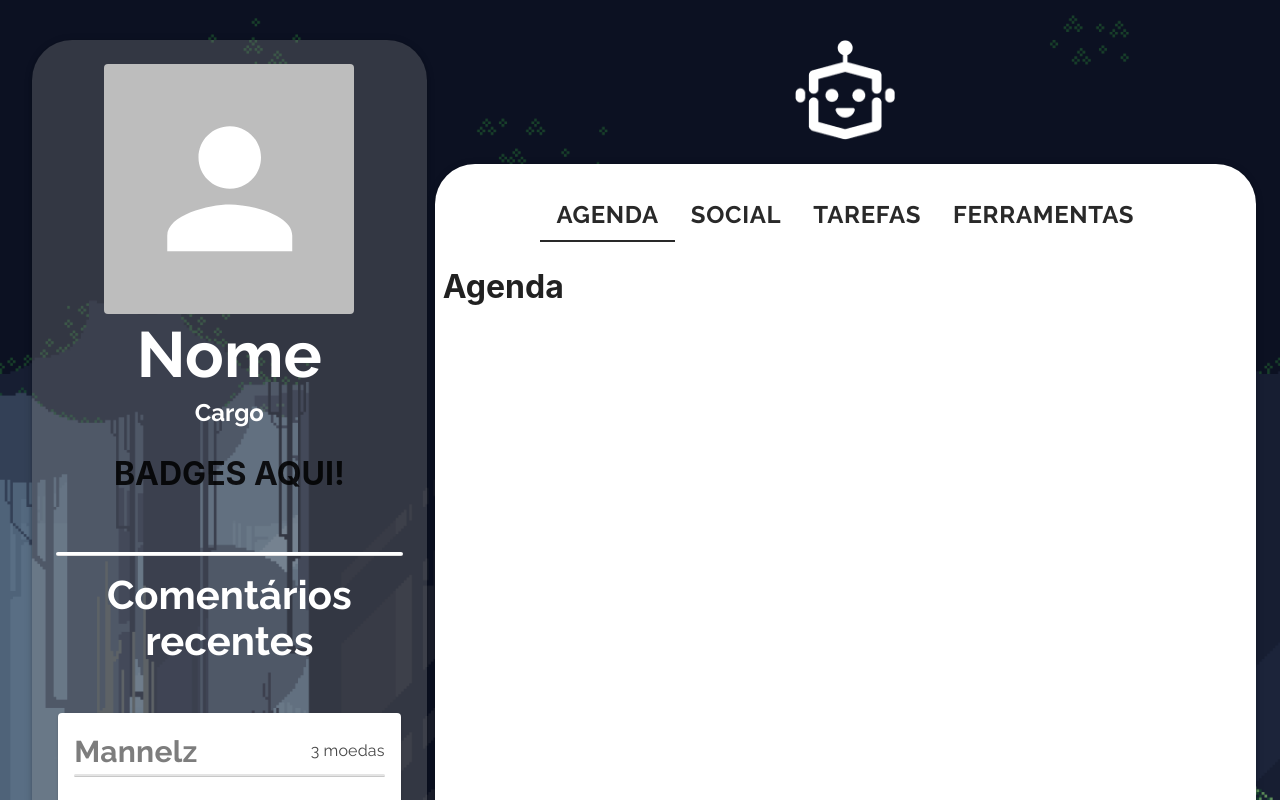
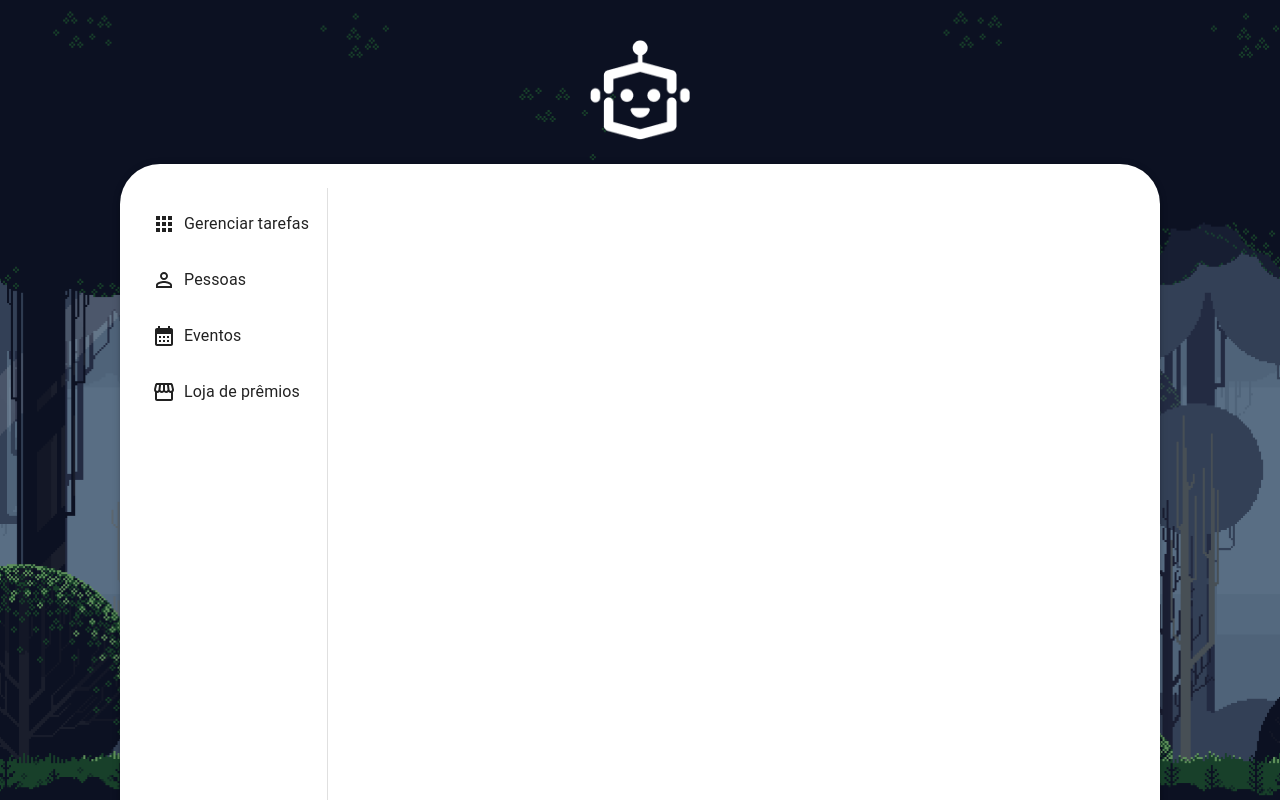
Before and after one commit to vareIIa/ADS-BD, a React (Vite) app: page / in a window 1280 px wide. Shown: the top 800 px of the page. Built offline with nearby package versions, Linux system fonts and the light colour scheme.

Commit message:
Tela de administrador

```diff
--- a/src/components/cardProfile/cardProfile.jsx
+++ b/src/components/cardProfile/cardProfile.jsx
@@ -19,68 +19,7 @@ const CardProfile = (agenteSucesso) => {
         borderRadius: "40px",
       }}
     >
-      <Box sx={flexStyle}>
-        <Box sx={flexStyle} gap={0.5}>
-          <Avatar
-            src=""
-            alt="Foto de Perfil do Agente"
-            variant="rounded"
-            sx={{ width: "250px", height: "250px" }}
-          />
 
-          <Typography
-            variant="h3"
-            fontFamily={"Raleway, sans-serif"}
-            fontSize={"64px"}
-            fontWeight={"bold"}
-            color={"white"}
-          >
-            Nome
-          </Typography>
-
-          <Typography
-            variant="h5"
-            fontFamily={"Raleway, sans-serif"}
-            fontSize={"24px"}
-            fontWeight={"bold"}
-            color={"white"}
-          >
-            Cargo
-          </Typography>
-        </Box>
-
-        {/* Map para percorrer todas as medalhas do Agente */}
-        <Box marginBottom={"2rem"}>
-          <h1>BADGES AQUI!</h1>
-        </Box>
-
-        <Box width={"100%"}>
-          <Divider
-            variant="middle"
-            sx={{
-              height: "3px",
-              backgroundColor: "white",
-              borderRadius: "1rem",
-            }}
-          />
-        </Box>
-
-        {/* Map para percorrer todos os comentários do Agente */}
-        <Box marginTop={"1rem"} sx={flexStyle} gap={"3rem"}>
-          <Typography
-            variant="h3"
-            textAlign={"center"}
-            fontFamily={"Raleway, sans-serif"}
-            fontSize={"40px"}
-            fontWeight={"bold"}
-            color={"white"}
-          >
-            Comentários recentes
-          </Typography>
-
-          <CardFeedback />
-        </Box>
-      </Box>
     </Paper>
   );
 };
--- a/src/components/homeNav/homeNav.jsx
+++ b/src/components/homeNav/homeNav.jsx
@@ -1,27 +1,18 @@
-import { Box, Paper, Tab, Tabs } from "@mui/material";
+import { Box, Paper, Drawer, List, ListItem, ListItemText } from '@mui/material';
 import { useState } from "react";
-import CardSocialFeedback from "../cardSocialFeedback/cardSocialFeedback";
+import AppsIcon from '@mui/icons-material/Apps';
+import PermIdentityIcon from '@mui/icons-material/PermIdentity';
+import CalendarMonthIcon from '@mui/icons-material/CalendarMonth';
+import StorefrontIcon from '@mui/icons-material/Storefront';
+
 
 const HomeNavegation = () => {
   const [tabValue, setTabValue] = useState(0);
 
-  const handleTabChange = (_event, newValue) => {
-    setTabValue(newValue);
-  };
 
   const renderComponent = (tabValue) => {
     switch (tabValue) {
-      case 0:
-        return <h1>Agenda</h1>;
 
-      case 1:
-        return <CardSocialFeedback />;
-
-      case 2:
-        return <h1>Tarefas</h1>;
-
-      case 3:
-        return <h1>Ferramentas</h1>;
     }
   };
 
@@ -47,44 +38,43 @@ const HomeNavegation = () => {
         paddingY: 3,
         backgroundColor: "#FFF",
         borderRadius: "40px",
-          width: "100%",
+        width: "80vw",
         height: "80vh",
+        display: "flex",
       }}
     >
-        <Box>
-          <Tabs
-            value={tabValue}
-            onChange={handleTabChange}
-            centered
+      <Drawer
+        variant="permanent"
+        anchor="left"
         sx={{
-              "& .MuiTab-root": {
-                fontFamily: "Raleway, sans-serif",
-                fontSize: "24px",
-                fontWeight: "bold",
-                color: "#292929",
-              },
-
-              "& .Mui-selected": {
-                color: "#292929",
-              },
-
-              "& .css-1h9z7r5-MuiButtonBase-root-MuiTab-root.Mui-selected": {
-                color: "#292929",
-              },
-
-              "& .MuiTabs-indicator": {
-                backgroundColor: "#292929",
+          width: 200,
+          flexShrink: 0,
+          '& .MuiDrawer-paper': {
+            width: 200,
+            boxSizing: 'border-box',
+            position: 'relative',
           },
         }}
       >
-            <Tab label="Agenda" />
-            <Tab label="Social" />
-            <Tab label="Tarefas" />
-            <Tab label="Ferramentas" />
-          </Tabs>
+        <List>
+          <ListItem button>
+           <AppsIcon sx={{margin: 1}}/> <ListItemText primary="Gerenciar tarefas" />
+          </ListItem>
+          <ListItem button>
+            <PermIdentityIcon sx={{margin: 1}} /> <ListItemText primary="Pessoas" />
+          </ListItem>
+          <ListItem button>
+            <CalendarMonthIcon sx={{margin: 1}} /> <ListItemText primary="Eventos" />
+          </ListItem>
+          <ListItem button>
+            <StorefrontIcon sx={{margin: 1}}/><ListItemText primary="Loja de prêmios" />
+          </ListItem>
+        </List>
+      </Drawer>
+      <Box component="main" sx={{ flexGrow: 1, p: 3 }}>
+        {/* Conteúdo principal aqui */}
+        {renderComponent(tabValue)}
       </Box>
-
-        <Box>{renderComponent(tabValue)}</Box>
     </Paper>
   </Box>
   );
--- a/src/pages/pagInicial.jsx
+++ b/src/pages/pagInicial.jsx
@@ -8,7 +8,7 @@ const PaginaInicial = () => {
     <Box marginX={3} marginY={5}>
       <Grid container spacing={2} direction={"row"}>
         <Grid item xs>
-          <CardProfile />
+
         </Grid>
 
         <Grid item xs={8}>
@@ -16,7 +16,7 @@ const PaginaInicial = () => {
         </Grid>
 
         <Grid item xs>
-          <CardTaskBoard />
+
         </Grid>
       </Grid>
     </Box>
```
Also changed, not shown: src/components/homeNav/homeNav-BCK.jsx (added, +232 -0 lines). Lines whose indentation alone changed are shown as unchanged.
